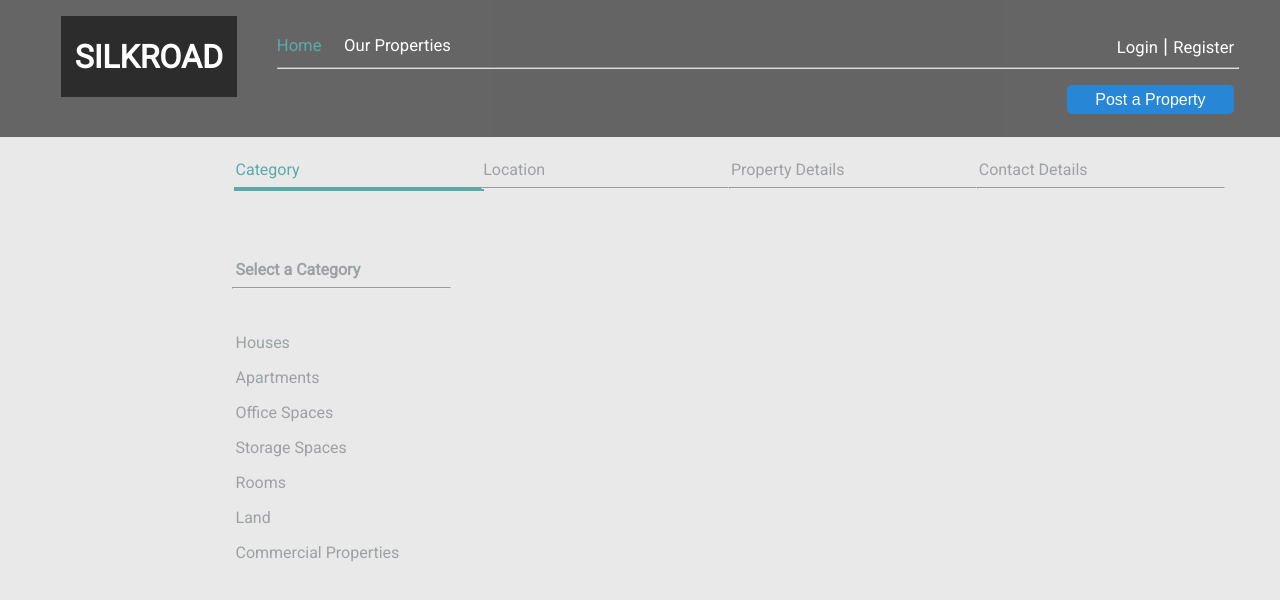
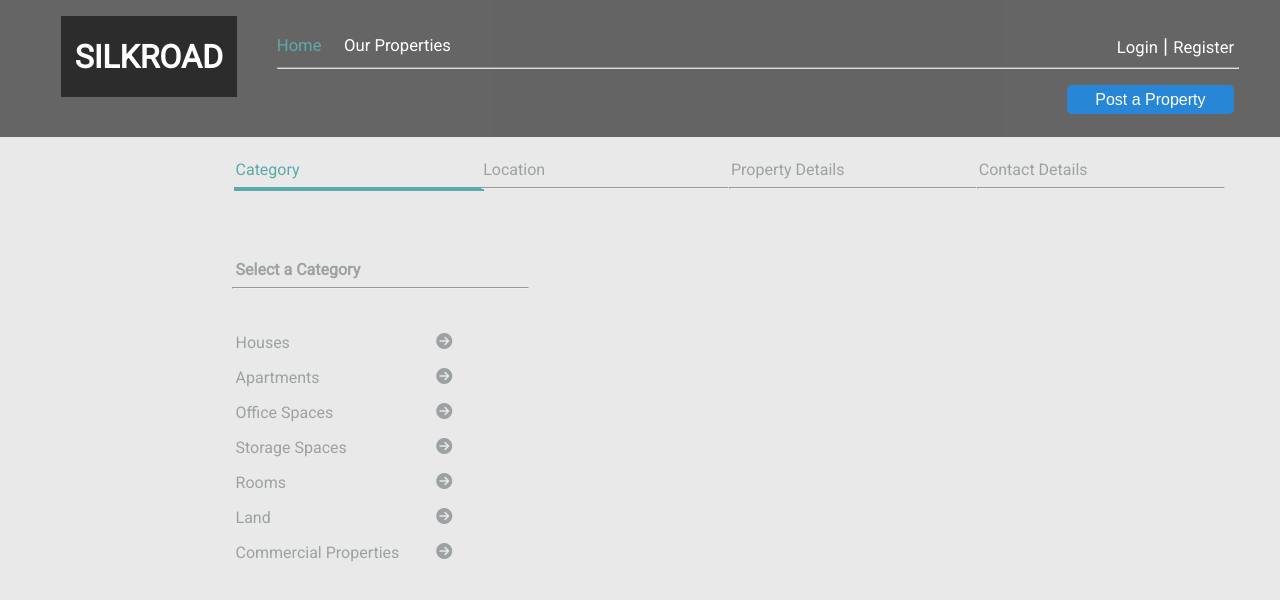
Before and after one commit to boaslah/SilkRoad-vue, a Vue app: page /post-property in a window 1280 px wide. Shown: the top 600 px of the page. Built offline with nearby package versions, Linux system fonts and the light colour scheme.

Commit message:
added the icons

```diff
--- a/src/components/PostProperty.vue
+++ b/src/components/PostProperty.vue
@@ -51,24 +51,24 @@
             <div class="row3">
 
                 <div v-if="category">
-                    <p>Houses</p>
-                    <p>Apartments</p>
-                    <p>Office Spaces</p>
-                    <p>Storage Spaces</p>
-                    <p>Rooms</p>
-                    <p>Land</p>
-                    <p>Commercial Properties</p>
+                    <p>Houses <i class="fa fa-circle-arrow-right"></i></p>
+                    <p>Apartments <i class="fa fa-circle-arrow-right"></i></p>
+                    <p>Office Spaces <i class="fa fa-circle-arrow-right"></i></p>
+                    <p>Storage Spaces <i class="fa fa-circle-arrow-right"></i></p>
+                    <p>Rooms <i class="fa fa-circle-arrow-right"></i></p>
+                    <p>Land  <i class="fa fa-circle-arrow-right"></i></p>
+                    <p>Commercial Properties     <i class="fa fa-circle-arrow-right"></i></p>
                 </div>
 
                 <div class="location" v-if="location">
                     <div>
-                        <p>Houses</p>
-                        <p>Apartments</p>
-                        <p>Office Spaces</p>
-                        <p>Storage Spaces</p>
-                        <p>Rooms</p>
-                        <p>Land</p>
-                        <p>Commercial Properties</p>
+                        <p>Houses <i class="fa fa-circle-arrow-right"></i></p>
+                        <p>Apartments <i class="fa fa-circle-arrow-right"></i></p>
+                        <p>Office Spaces <i class="fa fa-circle-arrow-right"></i></p>
+                        <p>Storage Spaces <i class="fa fa-circle-arrow-right"></i></p>
+                        <p>Rooms <i class="fa fa-circle-arrow-right"></i></p>
+                        <p>Land  <i class="fa fa-circle-arrow-right"></i></p>
+                        <p>Commercial Properties     <i class="fa fa-circle-arrow-right"></i></p>
                     </div>
                     <div>
                         <p>Popular Areas</p>
@@ -188,6 +188,12 @@
 </script>
 
 <style lang="scss" scoped>
+.fa-circle-arrow-right{
+    display: inline-block;
+    color: rgba(144, 151, 153, 0.863);
+    float: right;
+    margin-right: 30%;
+}
 .short-select{
     width: 27%;
     padding: 3.5%;
@@ -224,7 +230,7 @@ select{
 }
 .row2 hr{
     margin-left: -1%;
-    width: 70%;
+    width: 95%;
 }
 h3{
     color: rgba(98, 110, 114, 0.863);
@@ -323,6 +329,7 @@ select.select-arrow {
     color: rgba(144, 151, 153, 0.863);
 }
 
+
 .row1:hover{
     cursor: pointer;
 }
```
